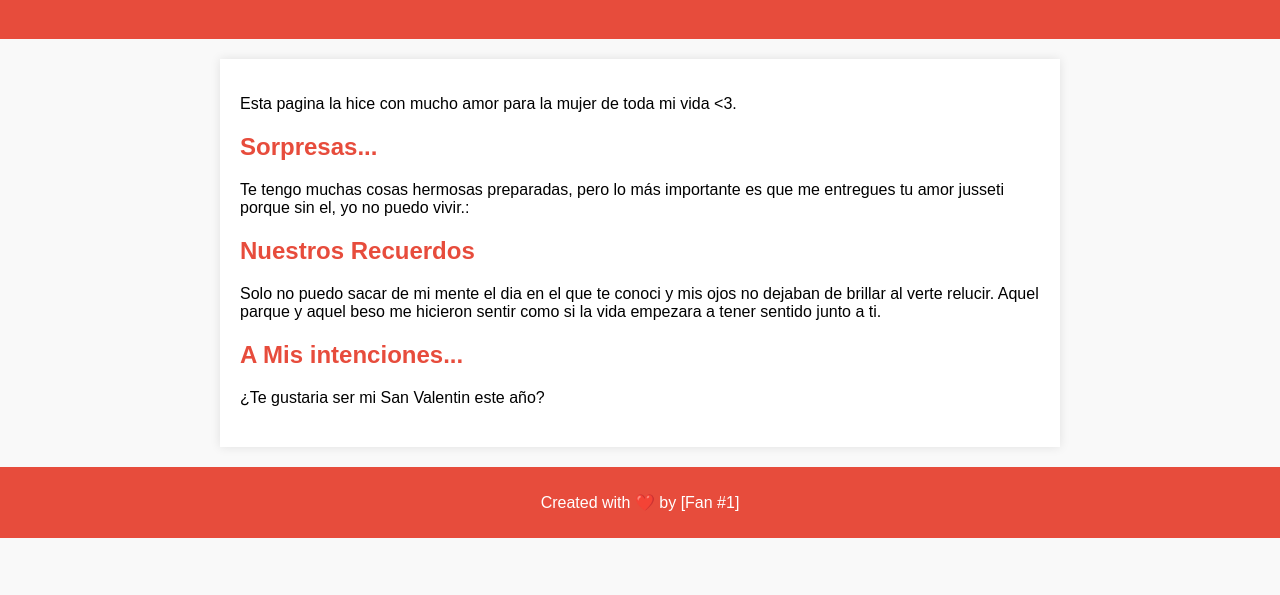
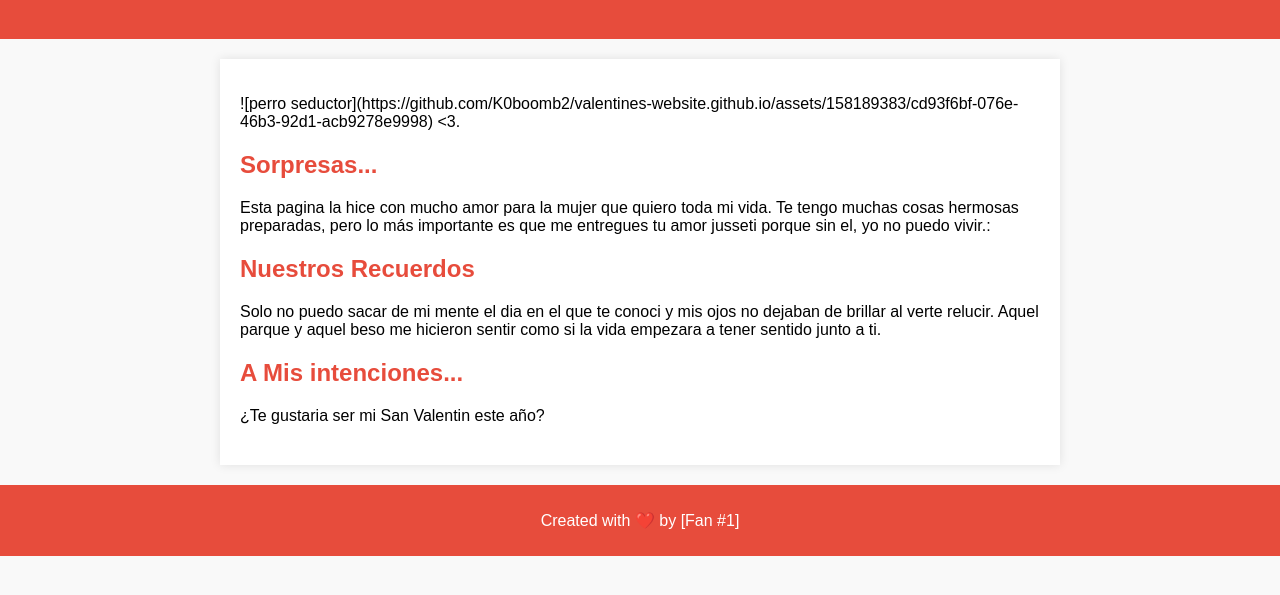
Before and after one commit to K0boomb2/valentines-website, a plain HTML site: page index.html in a window 1280 px wide. Shown: the part 81-676 px from the top of the page. Drawn offline with Linux system fonts and the light colour scheme.

Commit message:
Update index.html

```diff
--- a/index.html
+++ b/index.html
@@ -14,12 +14,12 @@
 
     <main>
         <section id="intro">
-            <p>Esta pagina la hice con mucho amor para la mujer de toda mi vida <3.</p>
+            <p>![perro seductor](https://github.com/K0boomb2/valentines-website.github.io/assets/158189383/cd93f6bf-076e-46b3-92d1-acb9278e9998) <3.</p>
         </section>
 
         <section id="gifts">
             <h2>Sorpresas...</h2>
-            <p>Te tengo muchas cosas hermosas preparadas, pero lo más importante es que me entregues tu amor jusseti porque sin el, yo no puedo vivir.:</p>
+            <p> Esta pagina la hice con mucho amor para la mujer que quiero toda mi vida. Te tengo muchas cosas hermosas preparadas, pero lo más importante es que me entregues tu amor jusseti porque sin el, yo no puedo vivir.:</p>
             <!-- NO TE DIRE LAS SORPRESAS -->
         </section>
 
```
